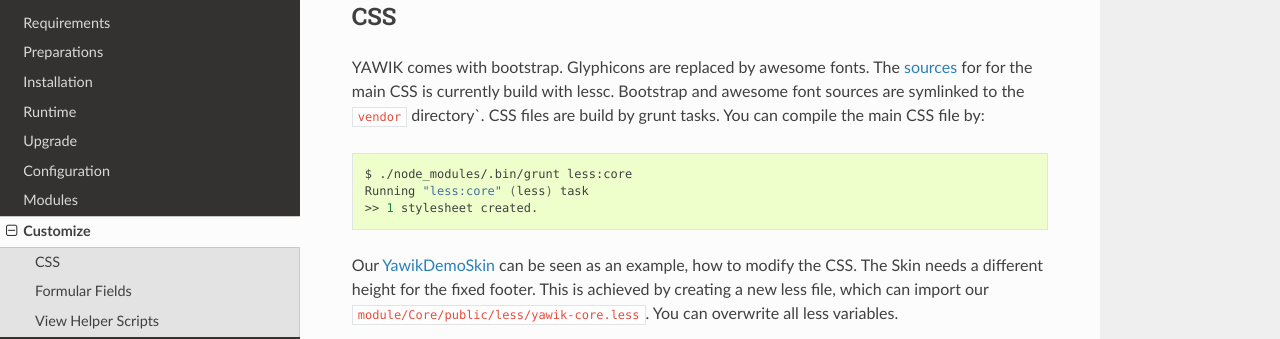
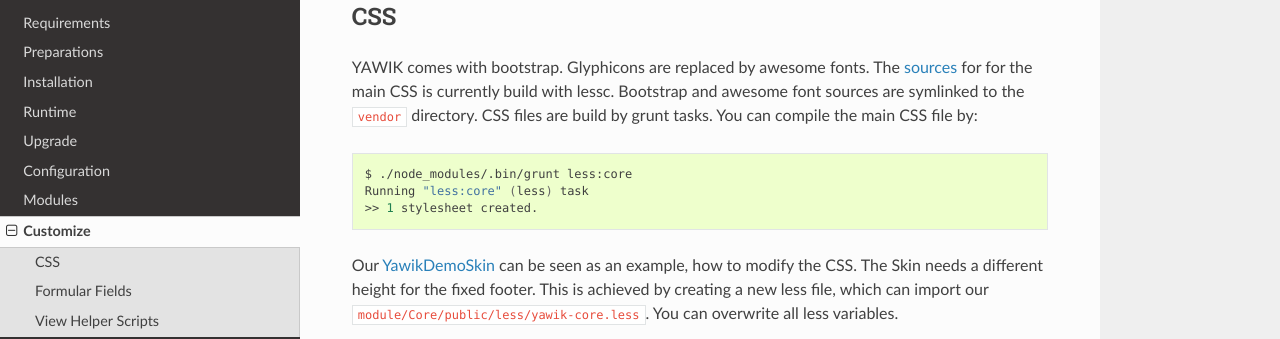
Before and after one commit to cross-solution/YawikDocs, a Sphinx documentation site: the page built from source/customize.rst, in a window 1280 px wide and 900 px high, scrolled down 1382 px. Shown: the part 152-491 px from the top of the window. Built offline with Sphinx 7.4.7 and the Read the Docs theme 2.0.0, drawn with Linux system fonts in a browser that asks for light colours; a script that is not in the unit is left out; comment, search, counter and statistics services are not loaded.

Commit message:
fix: syntax error

```diff
--- a/source/customize.rst
+++ b/source/customize.rst
@@ -80,7 +80,7 @@
 
 YAWIK comes with bootstrap. Glyphicons are replaced by awesome fonts. The sources_ for for the main CSS
 is currently build with lessc.
-Bootstrap and awesome font sources are symlinked to the ``vendor`` directory`.
+Bootstrap and awesome font sources are symlinked to the ``vendor`` directory.
 CSS files are build by grunt tasks. You can compile the main CSS file by:
 
 .. code-block:: sh
```
